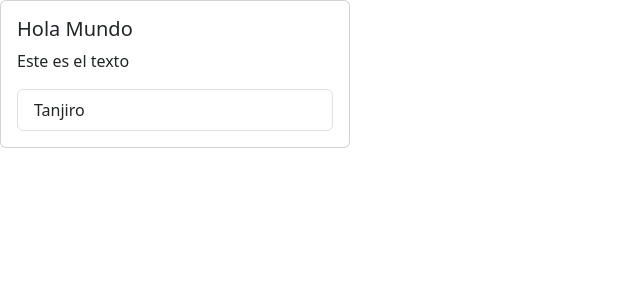
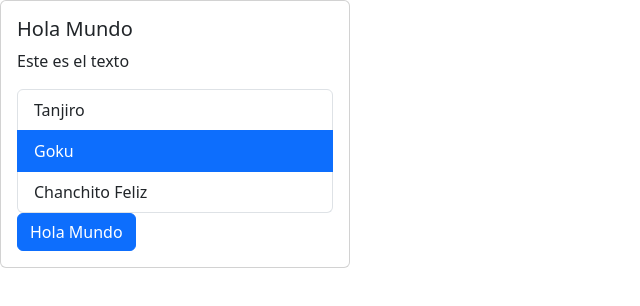
Before and after one commit to uescobar/react-app, a React app: page / in a window 1280 px wide. Shown: the top 306 px of the page, without its empty margins (0-640 px from the left). Built offline with nearby package versions, Linux system fonts and the light colour scheme; the HTML template or start-up script is replaced by a standard one.

Commit message:
Ejercicio boton de carga

```diff
--- a/src/App.tsx
+++ b/src/App.tsx
@@ -1,6 +1,8 @@
 // Este es el primer archivo a modificar
 import Card, { CardBody } from "./components/Card";
 import List from "./components/List";
+import Button from "./components/Button";
+import { useState } from "react";
 
 /**
  * En JavaScript existen los valores truthy y falsy
@@ -13,7 +15,13 @@
 
 // Todas la aplicaciones en React necesitan una función, por convención se llama App
 function App() {
-  const list: string[] = ["Tanjiro"];
+  const [isLoading, setIsLoading] = useState(false);
+
+  const handleClick = () => {
+    setIsLoading(!isLoading);
+  };
+
+  const list: string[] = ["Tanjiro", "Goku", "Chanchito Feliz"];
   const handleSelect = (elemento: string) => {
     console.log("Elemento seleccionado en App:", elemento);
   };
@@ -46,6 +54,9 @@
 
       <CardBody title="Hola Mundo" text="Este es el texto" />
       {contenido}
+      <Button isLoading={isLoading} onClick={handleClick}>
+        Hola Mundo
+      </Button>
     </Card>
   );
 }
--- /dev/null
+++ b/src/components/Button.tsx
@@ -0,0 +1,22 @@
+import type { ReactNode } from "react";
+
+type Props = {
+  children: ReactNode;
+  isLoading: boolean;
+  onClick: () => void;
+};
+
+function Button({ children, isLoading, onClick }: Props) {
+  return (
+    <button
+      onClick={onClick}
+      disabled={isLoading}
+      type="button"
+      className={`btn btn-${isLoading ? "secondary" : "primary"}`}
+    >
+      {isLoading ? "Cargando..." : children}
+    </button>
+  );
+}
+
+export default Button;
```
